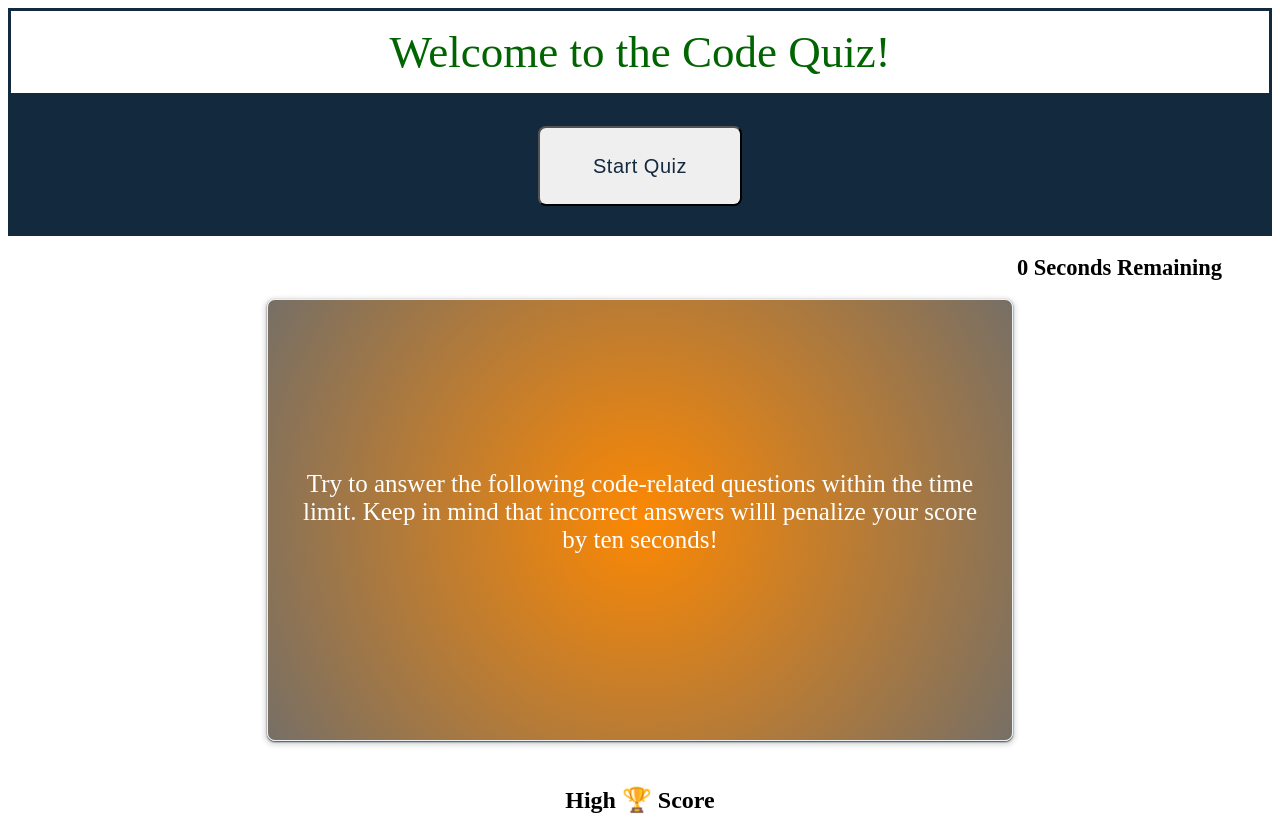
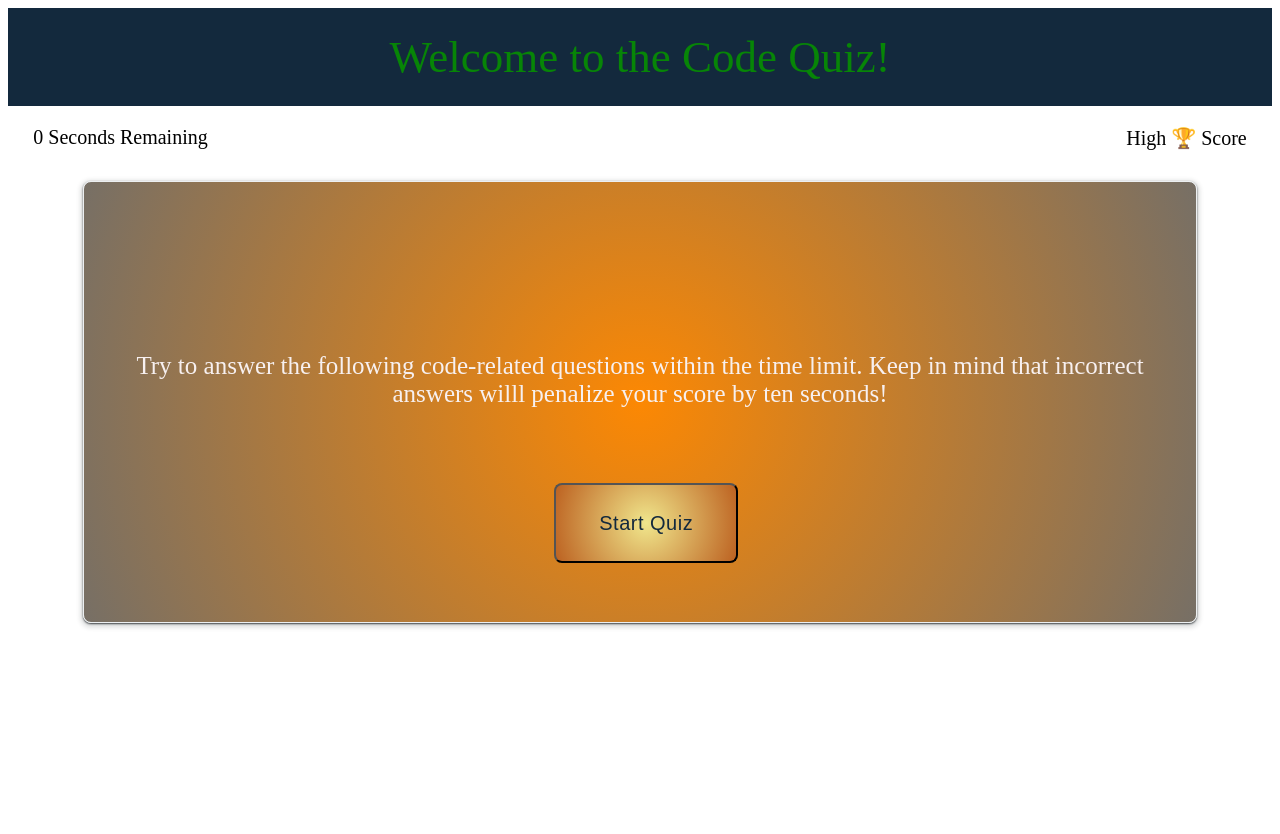
Before and after one commit to JayBarbanel/UCLA_HW_CodeQuiz, a plain HTML site: page assets/index.html in a window 1280 px wide. After the commit the page ends 800 px from the top, so only its background shows below. Drawn offline with Linux system fonts and the light colour scheme.

Commit message:
updated layout of the page

```diff
--- a/assets/index.html
+++ b/assets/index.html
@@ -11,28 +11,21 @@
 
 <body>
     <header>Welcome to the Code Quiz!</header>
-    <section class="navBar">
-        <Button class="startButton" onclick="">Start Quiz</Button>
+    <section>
+        <div id="container">
+            <p id="timerCount">0 Seconds Remaining</p>
+            <p id="highScore">High 🏆 Score</p>
         </div>
     </section>
     <section>
-        <div class="timerCount">
-            <h1>0 Seconds Remaining</h1>
-        </div>
-    </section>
-    <section>
-        <div class="card">
-            <div class="questions">Try to answer the following code-related questions within the time limit. Keep in mind that incorrect answers willl penalize your score by ten seconds!
+        <div class="card ">
+            <div class="questions ">Try to answer the following code-related questions within the time limit. Keep in mind that incorrect answers willl penalize your score by ten seconds!
             </div>
-    </section>
-    <section>
-        <div class="highScore">
-            <h2>High 🏆 Score</h2>
+            <Button class="startButton ">Start Quiz</Button>
         </div>
     </section>
 
-
-    <script src="./script.js"></script>
+    <script src="./script.js "></script>
 </body>
 
 </html>
--- a/assets/style.css
+++ b/assets/style.css
@@ -1,43 +1,52 @@
 header {
+    background-color: #13293d;
     text-align: center;
-    padding: 15px;
-    margin: auto;
+    padding: 20px;
     font-size: 45px;
-    color: darkgreen;
+    color: rgb(7, 133, 7);
     border-style: solid;
     border-color: #13293d;
 }
 
-.navBar {
-    background-color: #13293d;
-    margin: auto;
-    padding: 10px;
-    color: white;
-    font-size: 25px;
-    text-align: center;
+#container {
+    width: 100%;
+    Display: block;
+    Float: left;
+    font-size: 20px;
+}
+
+#timerCount {
+    Width: 200px;
+    Text-align: left;
+    Float: left;
+    Display: block;
+    margin-left: 2%;
+}
+
+#highScore {
+    Width: 200px;
+    Text-align: right;
+    Float: right;
+    Display: block;
+    margin-right: 2%;
 }
 
 .startButton {
     border-radius: 8px;
     color: #13293d;
+    background: radial-gradient(circle, rgba(240, 230, 140, 1) 0%, rgba(187, 96, 33, 0.9542191876750701) 100%);
     cursor: pointer;
     font-size: 20px;
     letter-spacing: 0.50px;
     line-height: 16px;
     max-width: 255px;
-    padding: 30px 53px;
+    padding: 30px 43px;
     text-align: center;
     transition-duration: 0.15s;
     transition-property: background-color;
     transition-timing-function: linear;
-    margin: 20px;
-    align-items: center;
-}
-
-.timerCount {
-    font-size: 15px;
-    text-align: right;
-    margin-right: 50px;
+    margin-left: 42%;
+    margin-top: 7%;
 }
 
 .card {
@@ -45,20 +54,16 @@ header {
     border: 1px solid #eceff1;
     border-radius: 8px;
     box-shadow: rgba(60, 64, 67, 2) 0 1px 2px 0, rgba(60, 64, 67, 0.15) 0 2px 4px 3px;
-    margin: auto;
+    margin: 75px;
     padding: 20px;
     height: 400px;
-    width: 55vw;
+    align-items: center;
 }
 
 .questions {
-    color: white;
+    color: rgb(247, 240, 240);
     font-size: 25px;
     text-align: center;
     margin-top: 150px;
+    align-items: center;
 }
-
-.highScore {
-    text-align: center;
-    margin-top: 45px;
-}
```
